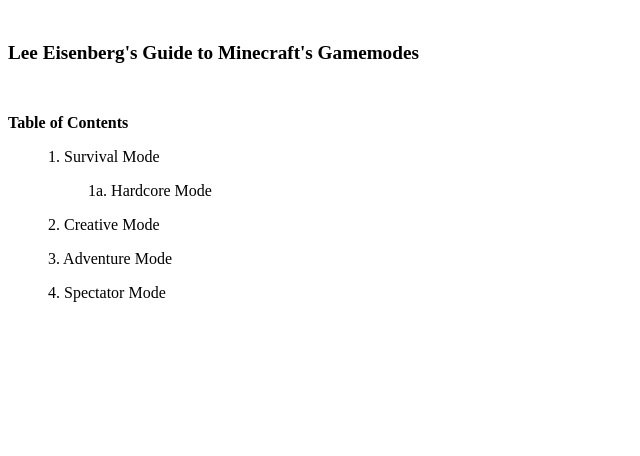
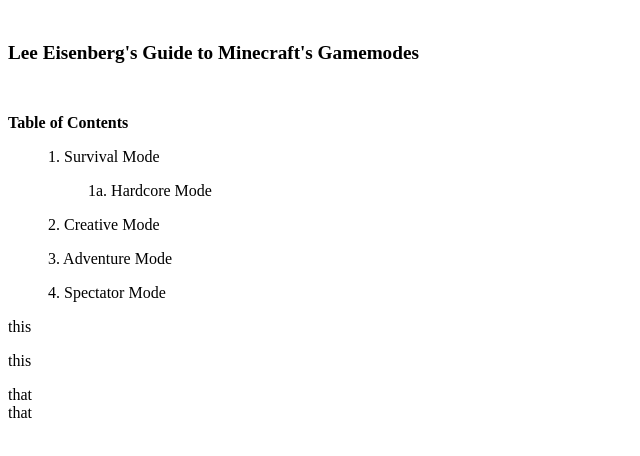
Before and after one commit to LeeEisenberg/web, a plain HTML site: page minecraftguide.html in a window 1280 px wide. Shown: the whole page, without its empty margins (0-640 px from the left). Drawn offline with Linux system fonts and the light colour scheme.

Commit message:
Update minecraftguide.html

```diff
--- a/minecraftguide.html
+++ b/minecraftguide.html
@@ -22,3 +22,14 @@ Table of Contents
 <p>
   4. Spectator Mode
 </p></ol>
+<p>
+  this
+</p>
+<p>
+  this
+</p>
+<p>
+  that
+  <br>
+  that
+</p>
```
